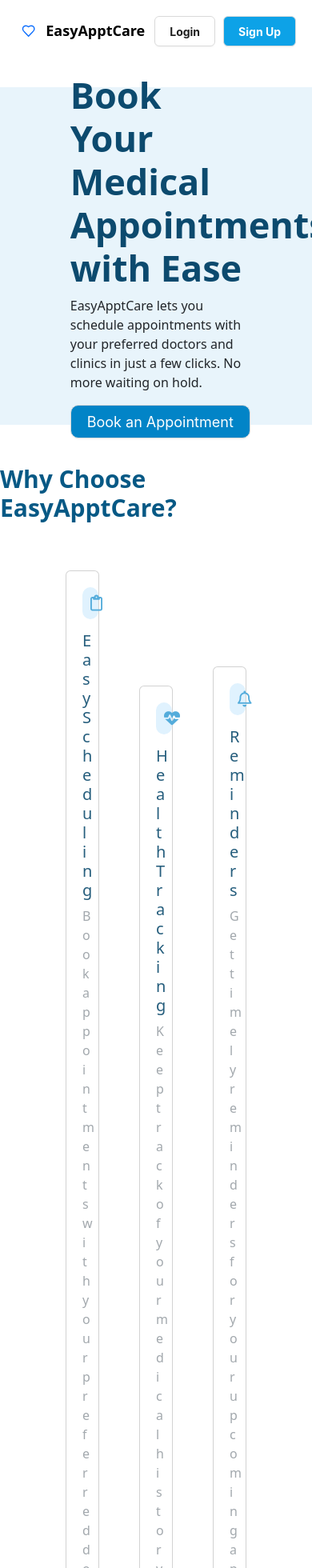
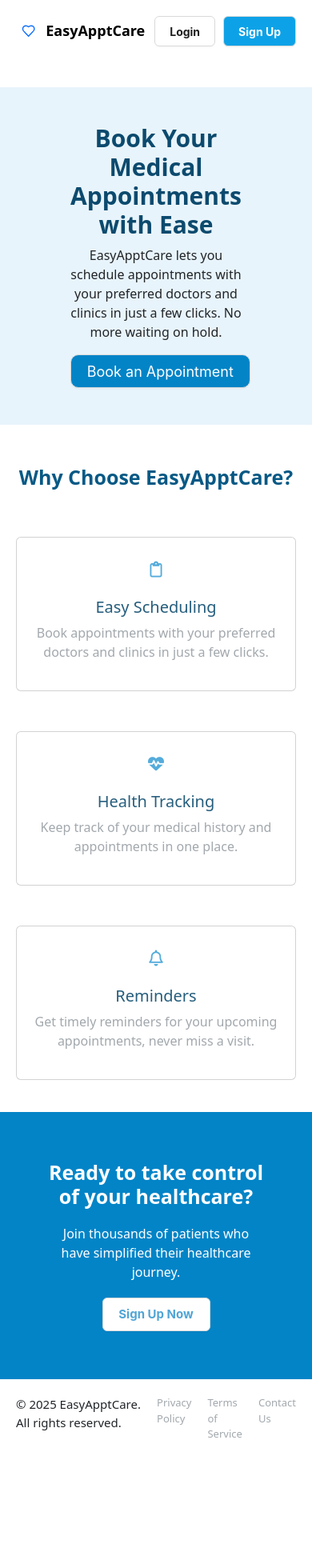
Before and after one commit to OliverBadescu/doctor-appointment-frontend-react, a React (Vite) app: page / in a window 390 px wide. Shown: the top 1960 px of the page at 80% size. After the commit the page ends 1825 px from the top, so only its background shows below. Built offline with nearby package versions, Linux system fonts and the light colour scheme.

Commit message:
added styling for mobile

```diff
--- a/public/config.prod.json
+++ b/public/config.prod.json
@@ -1,3 +1,3 @@
 {
-  "API_BASE": "http://13.61.1.188/"
+  "API_BASE": "http://51.21.252.71/api/v1"
 }
--- a/src/App.css
+++ b/src/App.css
@@ -136,12 +136,10 @@
 .card i{
   margin-bottom: 15px;
   font-size: 20px;
-  background-color:#e0f2fe ;
   color: #54acdb;
   width: 15%;
   text-align: center;
   padding: 10px;
-  border-radius: 10px;
 }
 
 .signup-now-container{
@@ -1568,3 +1566,92 @@
       padding: 10px 12px;
   }
 }
+
+@media (max-width:1300px){
+  .h1-tag-aside{
+    font-size: 30px;
+  }
+
+  .image-conatiner-aside img{
+    width: 90%;
+  }
+}
+
+@media (max-width:1200px){
+
+  .features-cards{
+    width: 80%;
+  }
+
+  .sign-up-now-btn{
+    width: 20%;
+  }
+}
+
+@media(max-width:900px){
+  .image-conatiner-aside{
+    display: none;
+  }
+
+  .aside-main-container{
+    flex-direction: row;
+    align-items: center;
+    justify-content: center;
+  }
+
+  .book-appointment-container{
+    width: 100%;
+    text-align: center;
+  }
+
+  .features-cards{
+    width: 50%;
+    flex-direction: column;
+  }
+
+  .features-cards .card{
+    text-align: center;
+    display: flex;
+    align-items: center;
+    justify-content: center;
+  }
+
+
+  .sign-up-now-btn{
+    width: 30%;
+  }
+
+  .signup-now-container{
+    text-align: center;
+  }
+
+  .h1-signup{
+    font-size: 25px;
+  }
+
+  .links-footer{
+    font-size: 13px;
+  }
+
+  .copyright-container{
+    font-size: 15px;
+  }
+}
+
+
+@media(max-width:400px){
+
+  .features-h1{
+    font-size: 25px;
+    text-align: center;
+  }
+
+  .features-cards{
+    width: 100%;
+
+  }
+
+   .sign-up-now-btn{
+    width: 50%;
+  }
+}
--- a/src/components/Dashboard.jsx
+++ b/src/components/Dashboard.jsx
@@ -81,13 +81,13 @@ export default function Dashboard() {
           </p>
         </div>
         <Link to="/appointments/new">
-          <button className="book-button animate-fadeIn delay-100">
+          <button className="book-button animate-fadeIn">
             Book New Appointment
           </button>
         </Link>
       </div>
 
-      <div className="dashboard-cards animate-fadeIn delay-150">
+      <div className="dashboard-cards animate-fadeIn">
         <div className="dashboard-card animate-slideUp">
           <div className="card-header">
             <div className="card-title">Upcoming Appointments</div>
@@ -101,7 +101,7 @@ export default function Dashboard() {
         </div>
       </div>
 
-      <div className="appointments-section animate-fadeIn delay-200">
+      <div className="appointments-section animate-fadeIn">
         <div className="section-header">
           <h2 className="section-title">Your Upcoming Appointments</h2>
         </div>
@@ -156,11 +156,11 @@ export default function Dashboard() {
                       </div>
                     </div>
                     <div className="appointment-actions">
-                      <button className="action-button reschedule-button animate-fadeIn delay-300">
+                      <button className="action-button reschedule-button animate-fadeIn">
                         Reschedule
                       </button>
                       <button
-                        className="action-button cancel-button animate-fadeIn delay-350"
+                        className="action-button cancel-button animate-fadeIn"
                         onClick={() => cancelAppointment(appointment.id)}
                       >
                         Cancel
```
Also changed, not shown: 1 other file (tests, documents, lock files or other folders).
